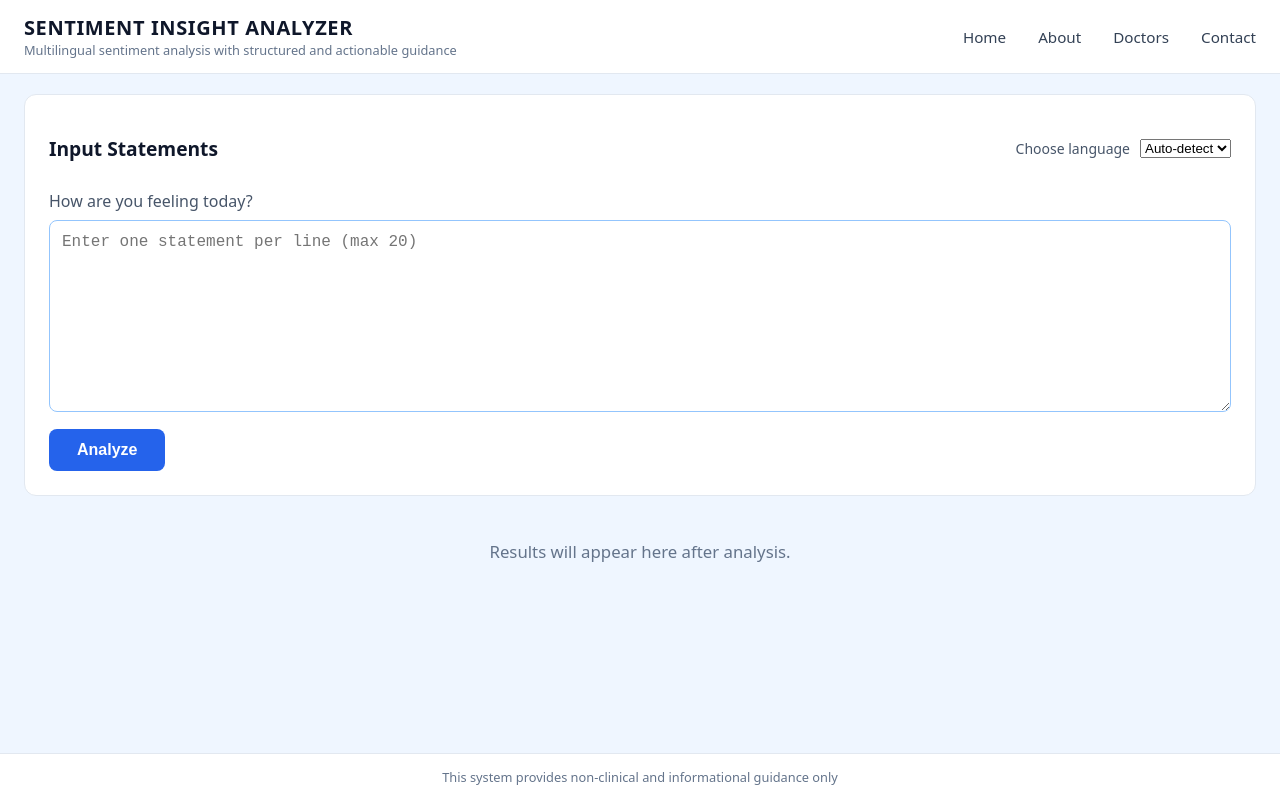
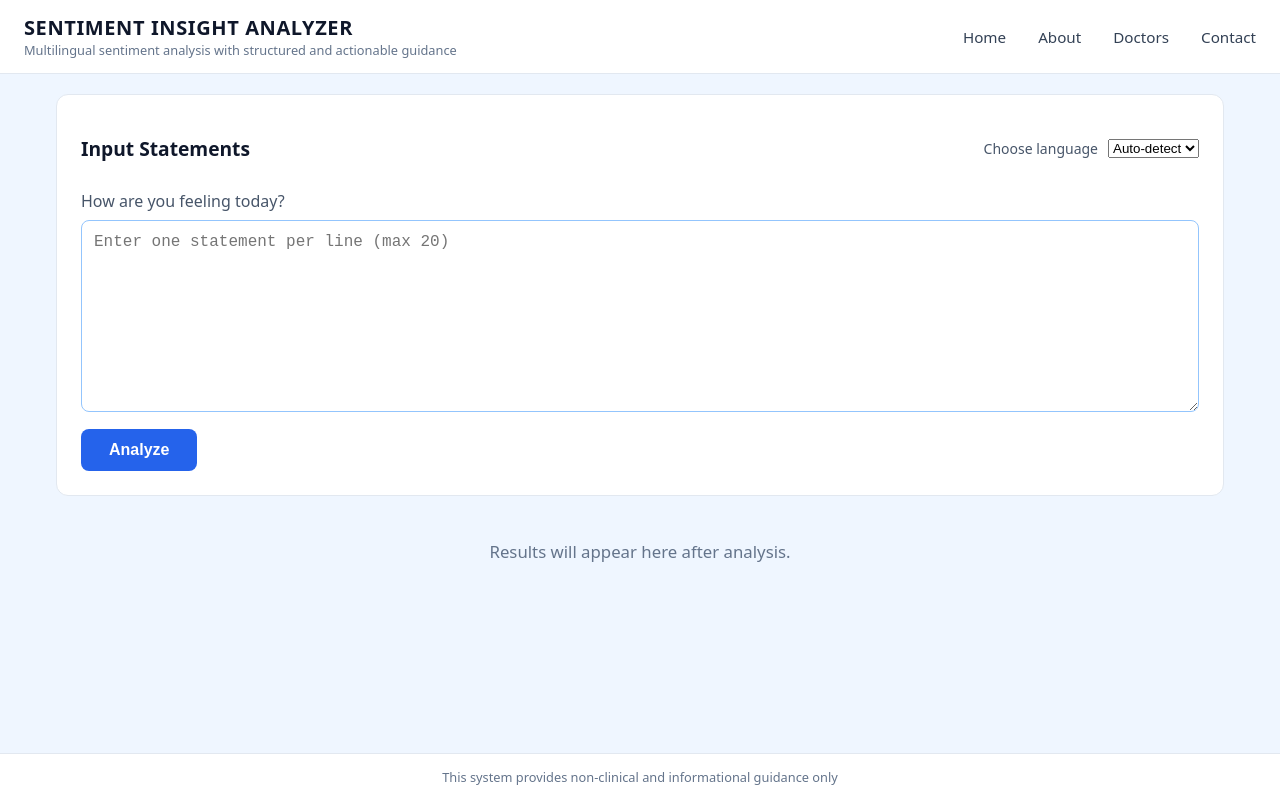
Before and after one commit to Rkncodes/sentiment-insight-analyzer, a React app in the folder frontend/: page / in a window 1280 px wide. Built offline with nearby package versions, Linux system fonts and the light colour scheme; the HTML template or start-up script is replaced by a standard one.

Commit message:
Improve layout spacing and analysis results card UI

```diff
--- a/frontend/src/App.css
+++ b/frontend/src/App.css
@@ -1,6 +1,9 @@
 /* ==============================
    ROOT & GLOBAL
 ============================== */
+html, body {
+  height: 100%;
+}
 
 #root {
   width: 100%;
@@ -81,9 +84,16 @@
 }
 
 .app-container {
-  max-width: 1360px;
+  max-width: 1500px;
   margin: 0 auto;
+  padding: 0 32px;
 }
+@media (min-width: 1600px) {
+  .app-container {
+    max-width: 1500px;
+  }
+}
+
 
 /* ==============================
    INPUT SECTION
@@ -190,6 +200,7 @@
   border: 1px solid #e2e8f0;
   border-radius: 14px;
   padding: 24px;
+  margin-top: 24px;
 }
 
 .app-results-title {
```
